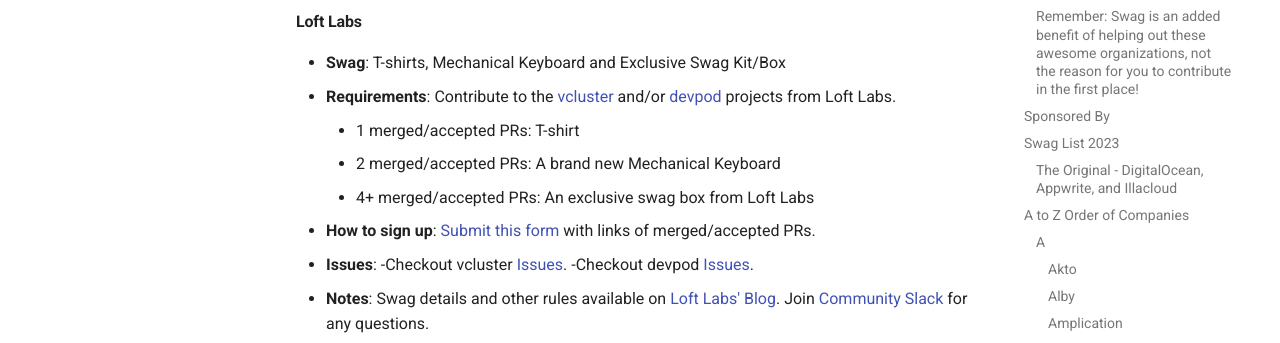
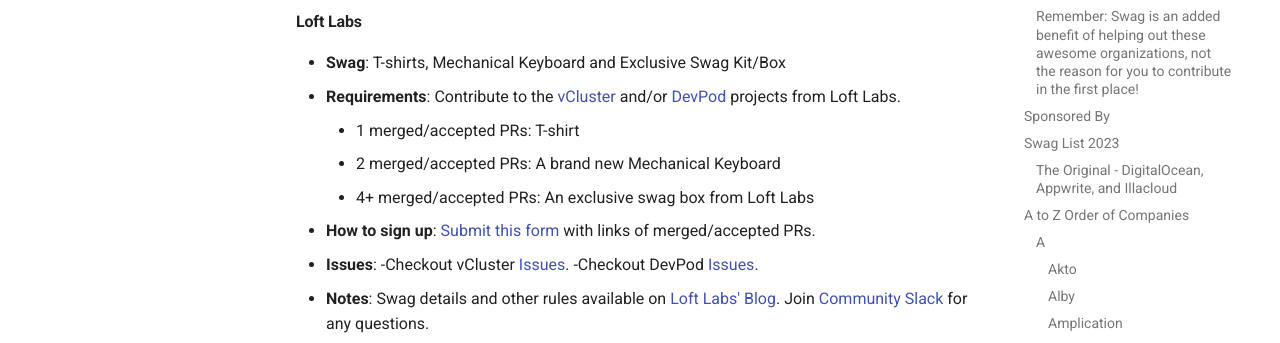
Before and after one commit to crweiner/hacktoberfest-swag-list, an MkDocs documentation site: the page built from docs/list.md, in a window 1280 px wide and 900 px high, scrolled down 11330 px. Shown: the part 173-516 px from the top of the window. Built offline with MkDocs 1.6.1 and Material for MkDocs 9.7.7, drawn with Linux system fonts in a browser that asks for light colours; plug-ins that fetch from the network failed and are left out; comment, search, counter and statistics services are not loaded.

```diff
--- a/docs/list.md
+++ b/docs/list.md
@@ -369,14 +369,14 @@ Appwrite is a self-hosted backend-as-a-service platform that provides developers
 #### **Loft Labs**
 
 - **Swag**: T-shirts, Mechanical Keyboard and Exclusive Swag Kit/Box
-- **Requirements**: Contribute to the [vcluster](https://github.com/loft-sh/vcluster) and/or [devpod](https://github.com/loft-sh/devpod) projects from Loft Labs.
+- **Requirements**: Contribute to the [vCluster](https://github.com/loft-sh/vcluster) and/or [DevPod](https://github.com/loft-sh/devpod) projects from Loft Labs.
     - 1 merged/accepted PRs: T-shirt
     - 2 merged/accepted PRs: A brand new Mechanical Keyboard
     - 4+ merged/accepted PRs: An exclusive swag box from Loft Labs
 - **How to sign up**: [Submit this form](https://forms.gle/DubCAEBQcHRuWuraA) with links of merged/accepted PRs.
 - **Issues**:
-    -Checkout vcluster [Issues](https://github.com/loft-sh/vcluster/issues).
-    -Checkout devpod [Issues](https://github.com/loft-sh/devpod/issues).
+    -Checkout vCluster [Issues](https://github.com/loft-sh/vcluster/issues).
+    -Checkout DevPod [Issues](https://github.com/loft-sh/devpod/issues).
 - **Notes**: Swag details and other rules available on [Loft Labs' Blog](https://loft.sh/blog/celebrating-the-spirit-of-hacktoberfest-at-loft/?utm_medium=reader&utm_source=hacktoberfest-list). Join [Community Slack](https://slack.loft.sh/) for any questions.
 
 #### **Logto**
```
